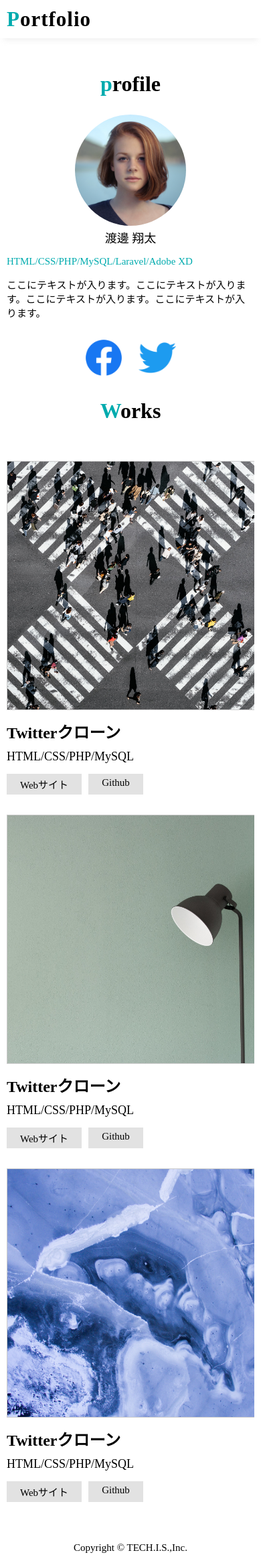
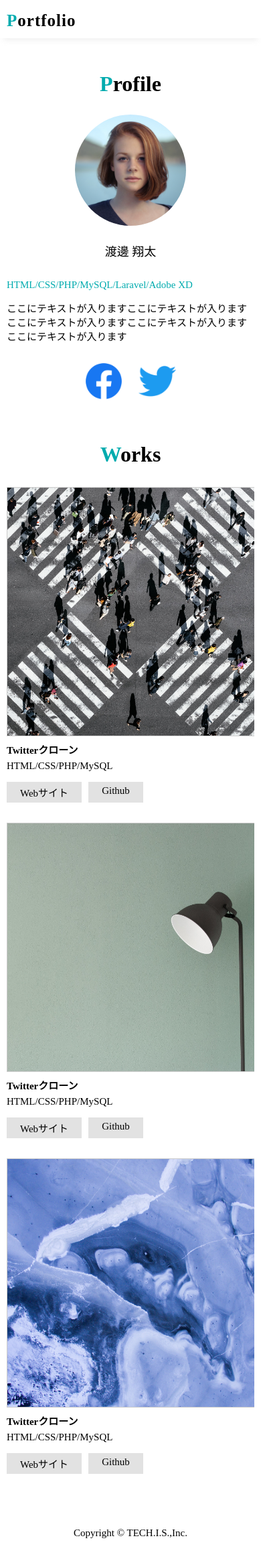
Before and after one commit to wata9/portfoliosample, a PHP site: page / in a window 390 px wide. Shown: the whole page at 67% size. After the commit the page ends 2296 px from the top, so only its background shows below. Run offline with PHP 8.4, Linux system fonts and the light colour scheme.

Commit message:
レスポンシブの対応

```diff
--- a/index.html
+++ b/index.html
@@ -8,15 +8,19 @@
     <meta name="viewport" content="width=device-width,initial-scale=1.0">
     <!-- このサイトは何か 説明する場所 -->
     <meta name="description" ontent="渡邊翔太の自己紹介">
-    <!-- タイトルの設定 -->
+    <!--
+      タイトルの設定
+    -->
     <title>PORTFOLIO</title>
-    <!-- スタイルシート -->
+    <!--
+      スタイルシート
+    -->
     <link rel="stylesheet" href="style.css">
   </head>
+  <!--
+    headerタグの作成
+  -->
   <body>
-    <!-- headerタグの作成
-    ・ロゴの設定をします
-    ・h1タグをaタグとspanタグを使っていきます -->
     <header>
       <h1 class="block-header">
         <a href="">
@@ -24,61 +28,64 @@
         </a>
       </h1>
     </header>
-
-    <!-- mainタグの作成
-    ・profile用とwork用の箱を作成する
-    →divタグを使っていきます -->
-
+    <!--
+      mainタグの作成
+     -->
     <div class="block-main">
-      <!-- profileの箱 -->
+      <!--
+         profileの箱
+       -->
       <div class="box-profile">
         <h2 class="sub-title">
-          <span class="color-green">p</span>rofile
+          <span class="color-green">P</span>rofile
         </h2>
         <div class="item-list">
-          <img src="img/profile.png"alt="プロフィール画像">
+          <img src="img/profile.png" alt="プロフィール画像">
           <b>渡邊 翔太</b>
-          <p class="color-green">HTML/CSS/PHP/MySQL/Laravel/Adobe XD</p>
-          <p>ここにテキストが入ります。ここにテキストが入ります。ここにテキストが入ります。ここにテキストが入ります。</p>
+          <p class="color-green">
+            HTML/CSS/PHP/MySQL/Laravel/Adobe XD
+          </p>
+          <p>ここにテキストが入りますここにテキストが入りますここにテキストが入りますここにテキストが入りますここにテキストが入ります</p>
         </div>
         <ul class="icon-list">
           <li>
             <a href="">
-             <img src="img/facebook.png"alt="Githubアイコン">
+              <img src="img/facebook.png" alt="Facebookのアイコン">
             </a>
           </li>
           <li>
             <a href="">
-              <img src="img/twitter.png"alt="Twitterアイコン">
+              <img src="img/twitter.png" alt="Twitterのアイコン">
             </a>
           </li>
         </ul>
-
       </div>
-      <!-- worksの箱 -->
+     <!--
+       worksの箱
+      -->
       <div class="box-works">
-        <h2 class="sub-title"><span class="color-green">W</span>orks</h2>
+        <h2 class="sub-title">
+          <span class="color-green">W</span>orks
+        </h2>
         <ul class="works-list">
           <li>
-            <img src="img/work_1.jpg"alt="Twitterクローンの画像">
+            <img src="img/work_1.jpg" alt="Twitterクローンの画像">
             <h3>Twitterクローン</h3>
             <span>HTML/CSS/PHP/MySQL</span>
             <div class="link">
                 <a href="">Webサイト</a>
                 <a href="">Github</a>
-            </div>
           </li>
           <li>
-            <img src="img/work_2.jpg"alt="Twitterクローンの画像">
+            <img src="img/work_2.jpg" alt="Twitterクローンの画像">
             <h3>Twitterクローン</h3>
             <span>HTML/CSS/PHP/MySQL</span>
             <div class="link">
                 <a href="">Webサイト</a>
                 <a href="">Github</a>
-            </div>
           </li>
           <li>
-            <img src="img/work_3.jpg"alt="Twitterクローンの画像">
+            <img src="img/work_3.jpg" alt="Twitterクローンの画像">
             <h3>Twitterクローン</h3>
             <span>HTML/CSS/PHP/MySQL</span>
             <div class="link">
@@ -88,12 +95,10 @@
         </ul>
       </div>
     </div>
-
-    <!-- footerタグの作成 -->
-
+    <!--
+      footerの箱
+    -->
     <footer class="block-footer">
       <p>Copyright © TECH.I.S.,Inc.</p>
       </footer>
-
   </body>
-</html>
--- a/style.css
+++ b/style.css
@@ -4,37 +4,33 @@ body{
   margin:0px;
   min-width:1076px;
 }
-
-/* [header]のスタイルシート */
-
-.block-header{
-  margin:10px 0;
-  padding:0 20px 10px;
-  box-shadow:0 10px 10px -5px rgba(204,204,204,0.3);
-}
-
-.block-header a{
-  font-size:40px;
-  color:#000;
-  text-decoration:none;
-  letter-spacing:1px;
-}
 .color-green{
   color:#00abae;
 }
+/* headerのスタイルシート */
+
+.block-header{
+  box-shadow:0 10px 10px -5px rgba(204,204,204,0.3);
+  margin:10px 0;
+  padding:0 20px 0;
+}
+.block-header a{
+  color:#000;
+  font-size:40px;
+  text-decoration:none;
+  letter-spacing: 1px;
+}
+/* mainのスタイルシート */
+
+.block-main{
+  text-align: center;
+  margin:100px 0;
+}
+/* profileのスタイルシート */
 
 .sub-title{
   font-size:32px;
 }
-/* [main]のスタイルシート */
-
-.block-main{
-  text-align:center;
-  margin:100px;
-}
-
-/* [profile]のスタイルシート */
-
 .item-list{
   width:100%;
   max-width:348px;
@@ -43,159 +39,148 @@ body{
 .item-list b{
   display:block;
   font-size:24px;
-  font-weight:normal;
-  margin:20p 0 30px;
+  font-weight: normal;
+  margin:20px 0 30px;
 }
 .item-list p{
   font-size:15px;
-  line-height:normal;
-  text-align:left;
+  line-height: normal;
+  text-align: left;
 }
-.icon-list{
-  list-style:none;
-  width:100%;
-  max-width:247px;
-  margin:30px auto;
-  padding:0;
+.icon-list {
+  list-style: none;
+  width: 100px;
+  max-width: 247px;
+  margin: 30px auto;
+  padding: 0;
   display:flex;
   justify-content:center;
-  align-items:center;
+  align-items: center;
 }
 .icon-list li{
-  margin-right:22px;
+  margin-right: 22px;
 }
 .icon-list li:last-child{
   margin-right:0;
 }
+/* worksのスタイルシート */
 
-/* [works]のスタイルシート */
 .box-works{
   margin:80px 0 0;
 }
-.works-list {
+.works-list{
   list-style:none;
-  width:100%;
-  max-width:1076px;
+  width: 100%;
+  max-width: 1076px;
   margin:30px auto;
   padding:0;
   text-align:left;
-  overflow:hidden;
-  float:left;
-  margin-right:15px;
+  overflow: hidden;
 }
 .works-list li{
-  display:block;
+  display: block;
   width:100%;
-  max-width:348px;
-  float:left;
+  max-width: 348px;
+  float: left;
   margin-right: 15px;
 }
 .works-list li:last-child{
-  margin-right:0;
+  margin-right: 0;
 }
-.works-list li img{
+.works-list img{
   width: 100%;
-  height:100%;
-  border:1px solid #ccc;
+  border: 1px solid #ccc;
 }
-.works-list li h3{
-  font-size:24px;
-  margin:10px 0;
+.works-list h3{
+  font-size: 24px;
+  margin: 10px 0;
 }
-.works-list li span{
-  font-size:18px;
+.worke-list span{
+  font-size: 18px;
 }
 .works-list li .link{
-  display:flex;
+  display: flex;
   justify-content: left;
   align-items: left;
-  margin-top:15px;
+  margin-top: 15px;
 }
 .works-list li .link a{
   background-color: rgb(226,226,226);
-  padding:5px 20px;
-  margin-right:10px;
-  font-size:15px;
+  padding: 5px 20px;
+  margin-right: 10px;
+  font-size: 15px;
   text-decoration: none;
   color: #000;
 }
-/* [footer]のスタイルシート */
-.block-footer p {
+/* footerのスタイルシート */
+
+.block-footer p{
+  text-align: center;
+  font-size: 15px;
+  margin:50px 0 20px;
   clear:both;
-  text-align:center;
-  font-size:15px;
-  margin:50px 0 20px;
 }
 
-/* タブレット用のスタイルシート */
-
-/* @media screen and (max-width: 767px){
-  .sub-title{
-    color:red;
-  }
-} */
 /* スマホ用のスタイルシート */
 
 @media screen and (max-width: 767px){
   body{
-    min-width:100%;
+    min-width: 100%;
   }
-  /* [header]のスタイルシート */
+
+  /* headerのスタイルシート */
+
+  .item-list{
+    max-width: 100%;
+  }
+  .icon-list{
+    max-width: 100%;
+  }
   .block-header{
+    box-shadow:0 8px 8px -5px rgba(204,204,204,0.3);
     padding:0 10px 10px;
-    box-shadow:0 8px 8px -5px rgba(204,204,204,0.3);
   }
   .block-header a{
-    font-size:31px;
+    font-size:25px;
   }
-  /* [main]のスタイルシート */
+
+  /* mainのスタイルシート */
+
   .block-main{
     margin:50px 0;
   }
-  /* [profile]のスタイルシート */
+
+  /* profileのスタイルシート */
+
   .box-profile{
-    padding:0 10px;
+    padding: 0 10px;
   }
   .item-list b{
     font-size:18px;
   }
-  .item-list{
-    max-width:100%;
+  .icon-list li{
+    margin-right: 25px;
   }
-  .sub-title{
-    text-align:center;
-  }
-  .icon-list{
-    max-width:100%;
-  }
-  .icon-list li{
-    margin-right:25px;
-  }
+
+  /* worksのスタイルシート */
   .works-list{
-    max-width:100%;
+    max-width: 100%;
   }
   .works-list li{
-    max-width:100%;
+    max-width: 100%;
+    float: none;
+    margin-right: 0;
+    margin-bottom: 30px;
   }
-  /* [works]のスタイルシート */
   .box-works{
-    margin:30px 0 0 ;
-    padding:0 10px;
+    margin: 60px 0 0;
+    padding: 0 10px;
   }
-  .works-list {
-    max-width:100%;
+  .box-works h3{
+    margin: 5px 0;
+    font-size: 15px;
   }
-  .works-list li{
-    max-width:100%;
-    float:none;
-    margin-right:0;
-    margin-bottom:30px;
-  }
-  .works-list h3{
-    font-size:20px;
-    margin:5px 0;
-  }
-  .works-list li{
-    font-size:14px;
+  .works-list li span{
+    font-size: 15px;
   }
 }
```
Lines whose indentation alone changed are shown as unchanged.
